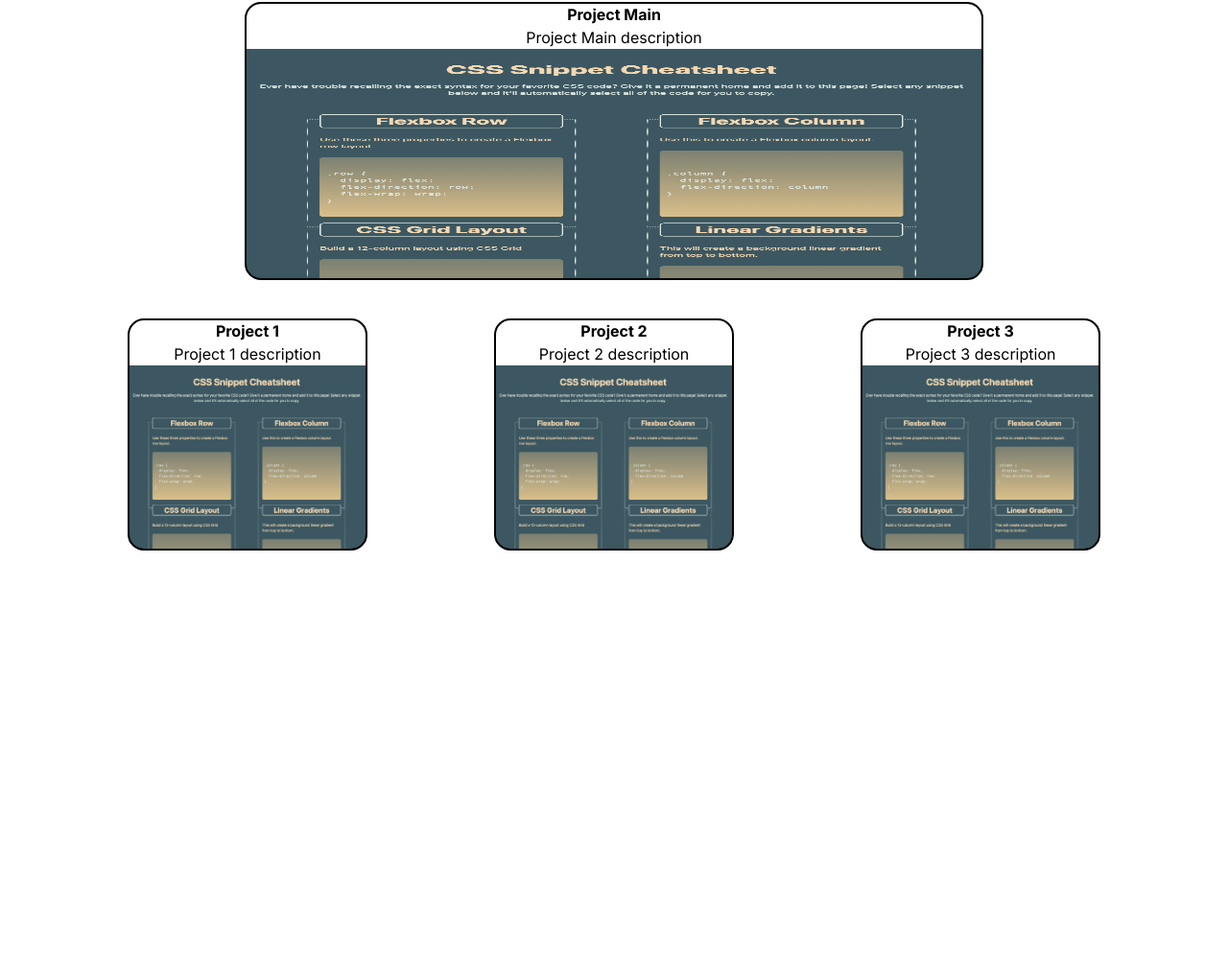
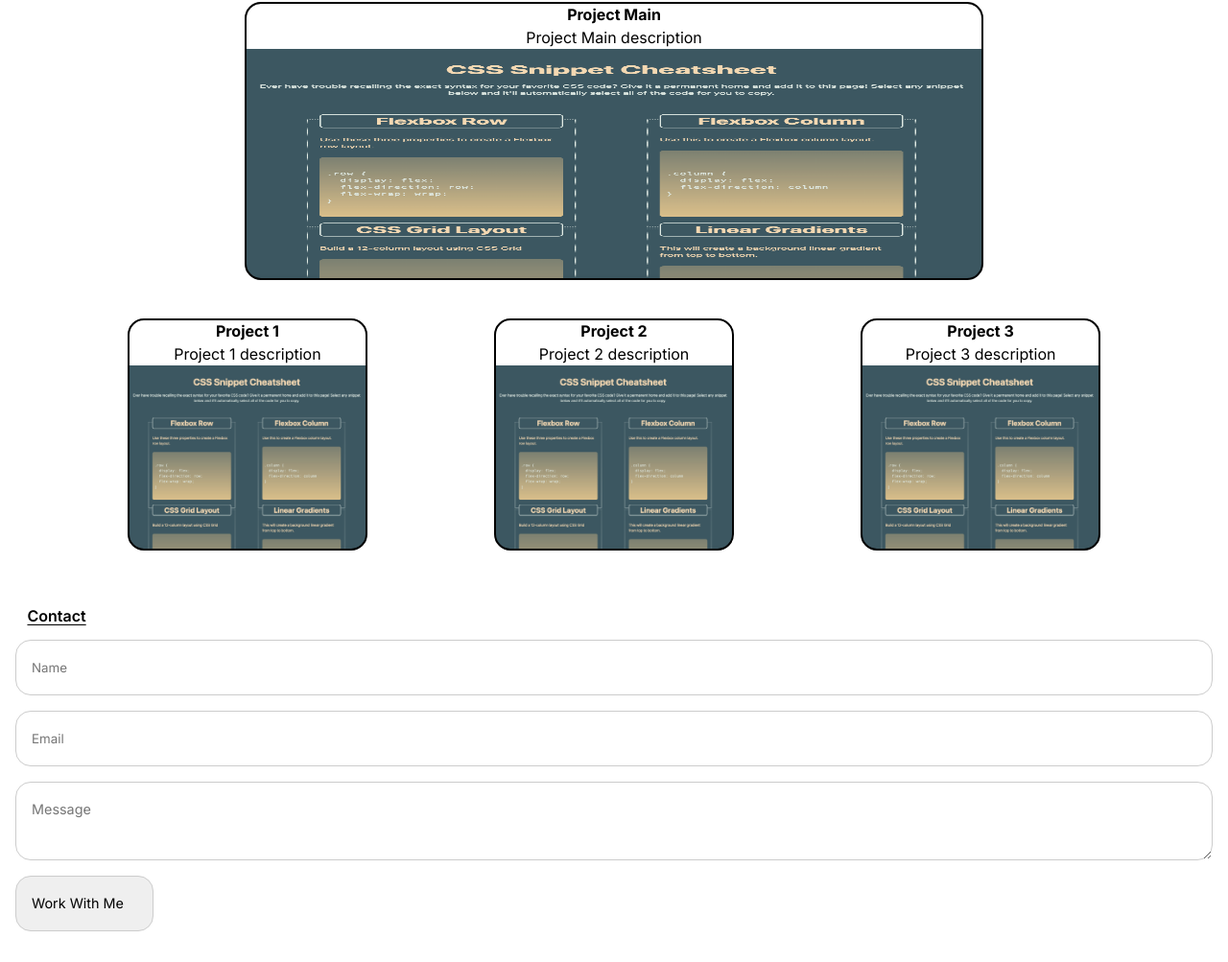
Before and after one commit to mccoydidericksen/personal-portfolio, a plain HTML site: page index.html in a window 1280 px wide. Shown: the part 249-1252 px from the top of the page at 96% size. Before the commit the page ends 847 px from the top, so only its background shows below. Drawn offline with Linux system fonts and the light colour scheme.

Commit message:
add contact form

```diff
--- a/assets/css/style.css
+++ b/assets/css/style.css
@@ -94,6 +94,57 @@ header li {
     border-bottom-right-radius: 1.0rem;
 }
 
+.contact-form {
+    display: flex;
+    flex-direction: column;
+    justify-content: center;
+    text-align: center;
+    padding-left: 20%;
+    padding-right: 20%;
+    margin-top: 1rem;
+    margin-bottom: 1rem;
+    padding: 1rem;
+}
+
+.contact-form h3 {
+    display: flex;
+    flex-direction: row;
+    justify-content: start;
+    font-size: medium;
+    font-weight: 600;
+    padding-bottom: 1%;
+    padding-left: 1%;
+    text-underline-offset: 0.2rem;
+}
+
+.contact-form input {
+    margin-bottom: 1rem;
+    padding: 1rem;
+    border-radius: 1.0rem;
+    border: 1px solid #ccc;
+}
+
+.contact-form textarea {
+    margin-bottom: 1rem;
+    padding: 1rem;
+    border-radius: 1.0rem;
+    border: 1px solid #ccc;
+    font-size: 0.9rem;
+}
+
+.contact-form button {
+    display: flex;
+    flex-direction: row;
+    justify-content: start;
+    margin-bottom: 1rem;
+    padding: 1rem;
+    border-radius: 1.0rem;
+    border: 1px solid #ccc;
+    max-width: 9rem;
+    font-size: 0.9rem;
+    text-align: center;
+}
+
 @media screen and (max-width: 600px) {
     .projects {
       display: flex;
--- a/index.html
+++ b/index.html
@@ -31,6 +31,8 @@
         <p>I am a highly motivated data enthusiast who knows how to make sense of data and translate it into actionable insights. I believe that I understand the business needs, and I ask the right questions. I am proficient with the prevailing analytical tools and possess strong and effective communication skills essential in conveying results and recommendations to stakeholders. I have great commitment and ability to meet deadlines without compromising accuracy and quality of work. I'm especially passionate about automating and streamlining business processes.</p>
     </section>
 
+    <main>
+
         <section class="main-project">
             <div>
                 <h3>Project Main</h3>
@@ -57,5 +59,21 @@
             </div>
         </section>
 
+    </main>
+
+    <section>
+        <!-- created a free form on getform.io -->
+        <form
+            class="contact-form"
+            action="https://getform.io/f/52b794d6-9193-4ae4-a1a5-a09664ebb995"
+            method="POST"
+        >
+       <h3><u>Contact</u></h3>
+        <input type="text" name="name" placeholder="Name" />
+        <input type="email" name="email" placeholder="Email" />
+        <textarea name="message" placeholder="Message"></textarea>
+        <button type="submit">Work With Me</button>
+    </section>
+
 </body>
 </html>
```
Lines whose indentation alone changed are shown as unchanged.
